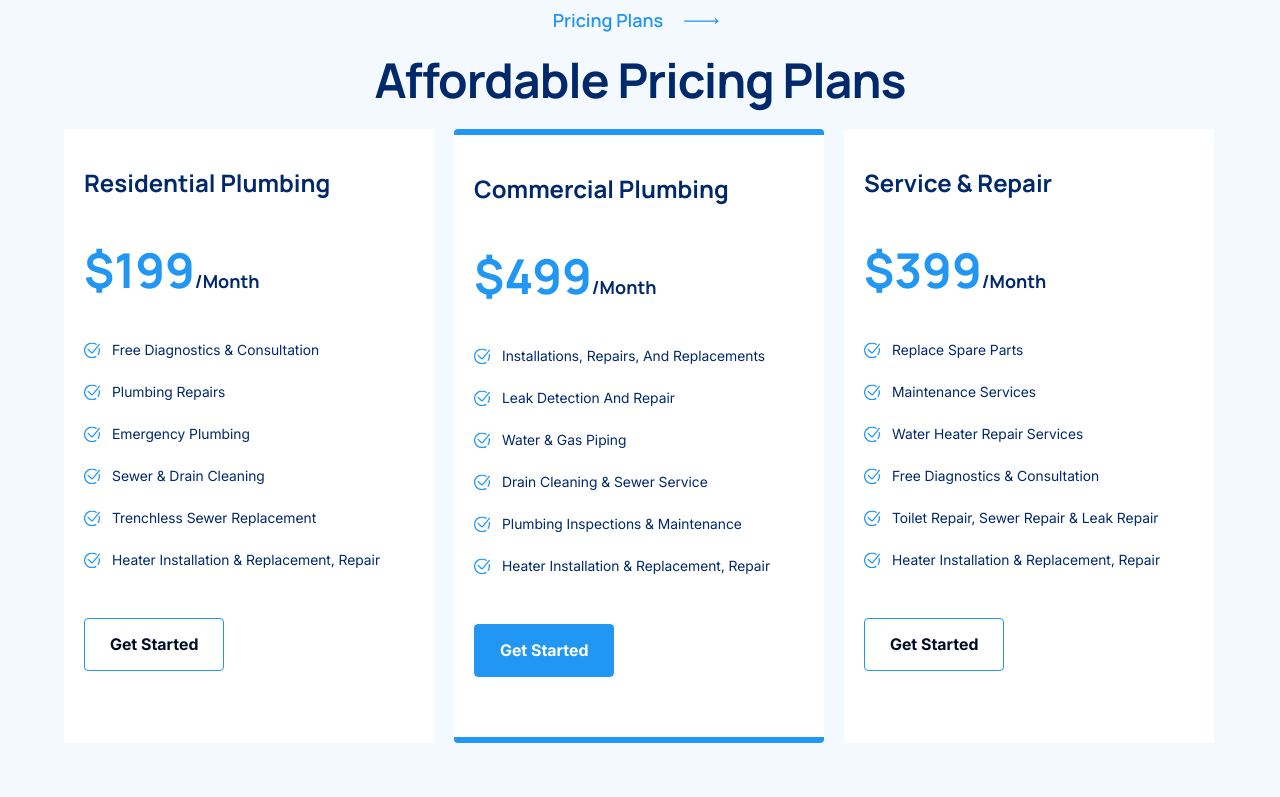
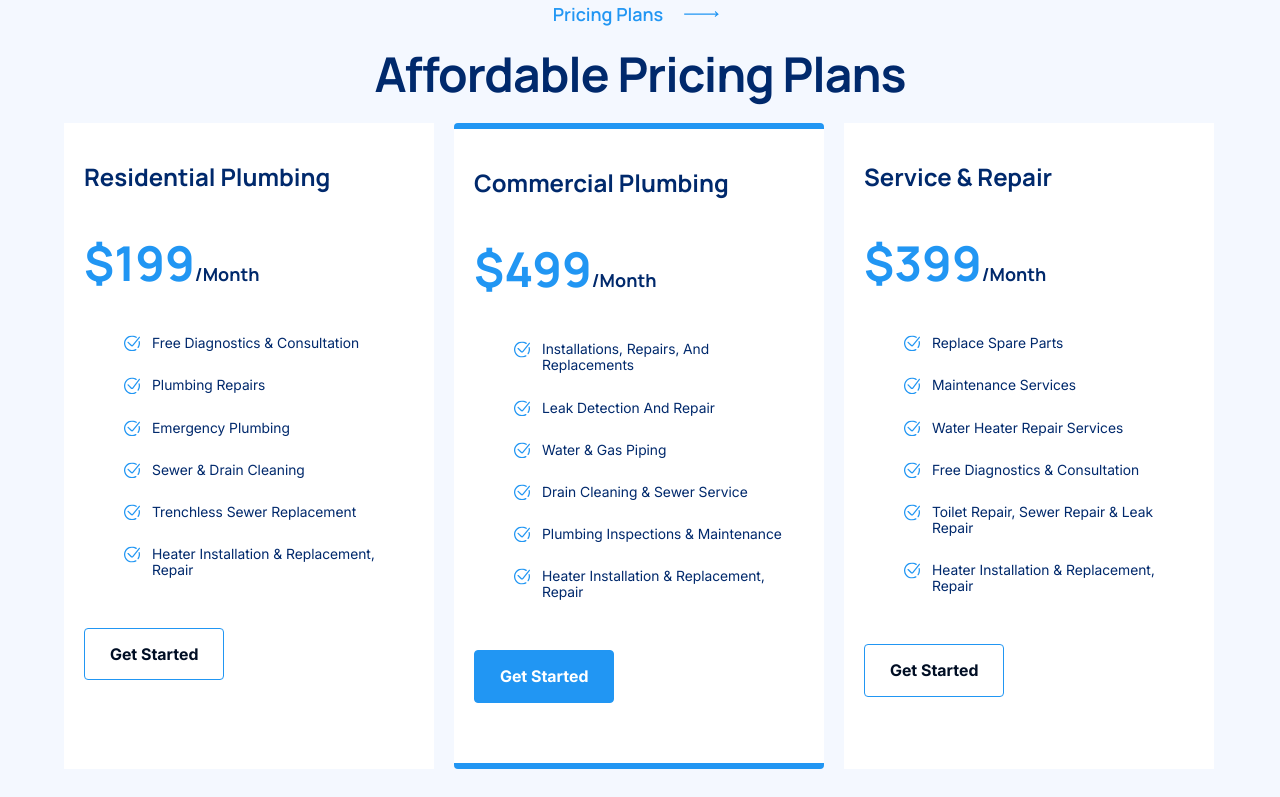
Before and after one commit to Fisoou/housefix, a plain HTML site: page index.html in a window 1280 px wide. Shown: the part 2984-3781 px from the top of the page. Drawn offline with Linux system fonts and the light colour scheme.

Commit message:
list -> bullet-point-item

```diff
--- a/css/components/_about-us.scss
+++ b/css/components/_about-us.scss
@@ -73,7 +73,7 @@
       margin-bottom: 10px;
     }
     .bullet-point {
-      .list {
+      .bullet-point-item {
         background-size: 20px;
         padding-left: 32px;
         font-size: 18px;
--- a/css/components/_price-plans.scss
+++ b/css/components/_price-plans.scss
@@ -64,7 +64,7 @@
     .primary-btn {
       color: #fff;
     }
-    .list {
+    .bullet-point-item {
       background-size: 16px;
       font-family: "Inter";
       padding-left: 28px;
--- a/css/style.css
+++ b/css/style.css
@@ -88,7 +88,7 @@ li {
   font-family: "Inter";
 }
 
-.list {
+.bullet-point-item {
   font-family: "Inter";
   background-image: url("../img/checkmark.svg");
   background-repeat: no-repeat;
--- a/index.html
+++ b/index.html
@@ -219,9 +219,11 @@
             </p>
           </div>
           <div class="bullet-point">
-            <p class="list">Praesent Sodales Orci</p>
-            <p class="list">Curabitur Dignissim</p>
-            <p class="list">Nulla Condimentum</p>
+            <ul class="bullet-point-list">
+              <li class="bullet-point-item">Praesent Sodales Orci</li>
+              <li class="bullet-point-item">Curabitur Dignissim</li>
+              <li class="bullet-point-item">Nulla Condimentum</li>
+            </ul>
           </div>
           <button class="btn more-btn primary-btn">More About Us</button>
         </div>
@@ -244,12 +246,20 @@
                 <p class="period">/Month</p>
               </div>
               <div class="bullet-point">
-                <p class="list">Free Diagnostics & Consultation</p>
-                <p class="list">Plumbing Repairs</p>
-                <p class="list">Emergency Plumbing</p>
-                <p class="list">Sewer & Drain Cleaning</p>
-                <p class="list">Trenchless Sewer Replacement</p>
-                <p class="list">Heater Installation & Replacement, Repair</p>
+                <ul class="bullet-point-list">
+                  <li class="bullet-point-item">
+                    Free Diagnostics & Consultation
+                  </li>
+                  <li class="bullet-point-item">Plumbing Repairs</li>
+                  <li class="bullet-point-item">Emergency Plumbing</li>
+                  <li class="bullet-point-item">Sewer & Drain Cleaning</li>
+                  <li class="bullet-point-item">
+                    Trenchless Sewer Replacement
+                  </li>
+                  <li class="bullet-point-item">
+                    Heater Installation & Replacement, Repair
+                  </li>
+                </ul>
               </div>
               <button class="btn secondary-btn">Get Started</button>
             </div>
@@ -262,12 +272,22 @@
                 <p class="period">/Month</p>
               </div>
               <div class="bullet-point">
-                <p class="list">Installations, Repairs, And Replacements</p>
-                <p class="list">Leak Detection And Repair</p>
-                <p class="list">Water & Gas Piping</p>
-                <p class="list">Drain Cleaning & Sewer Service</p>
-                <p class="list">Plumbing Inspections & Maintenance</p>
-                <p class="list">Heater Installation & Replacement, Repair</p>
+                <ul class="bullet-point-list">
+                  <li class="bullet-point-item">
+                    Installations, Repairs, And Replacements
+                  </li>
+                  <li class="bullet-point-item">Leak Detection And Repair</li>
+                  <li class="bullet-point-item">Water & Gas Piping</li>
+                  <li class="bullet-point-item">
+                    Drain Cleaning & Sewer Service
+                  </li>
+                  <li class="bullet-point-item">
+                    Plumbing Inspections & Maintenance
+                  </li>
+                  <li class="bullet-point-item">
+                    Heater Installation & Replacement, Repair
+                  </li>
+                </ul>
               </div>
               <button class="btn primary-btn">Get Started</button>
             </div>
@@ -280,12 +300,22 @@
                 <p class="period">/Month</p>
               </div>
               <div class="bullet-point">
-                <p class="list">Replace Spare Parts</p>
-                <p class="list">Maintenance Services</p>
-                <p class="list">Water Heater Repair Services</p>
-                <p class="list">Free Diagnostics & Consultation</p>
-                <p class="list">Toilet Repair, Sewer Repair & Leak Repair</p>
-                <p class="list">Heater Installation & Replacement, Repair</p>
+                <ul class="bullet-point-list">
+                  <li class="bullet-point-item">Replace Spare Parts</li>
+                  <li class="bullet-point-item">Maintenance Services</li>
+                  <li class="bullet-point-item">
+                    Water Heater Repair Services
+                  </li>
+                  <li class="bullet-point-item">
+                    Free Diagnostics & Consultation
+                  </li>
+                  <li class="bullet-point-item">
+                    Toilet Repair, Sewer Repair & Leak Repair
+                  </li>
+                  <li class="bullet-point-item">
+                    Heater Installation & Replacement, Repair
+                  </li>
+                </ul>
               </div>
               <button class="btn secondary-btn">Get Started</button>
             </div>
@@ -656,7 +686,6 @@
         <div id="map" style="height: 600px"></div>
       </div>
     </div>
-
     <footer class="footer">
       <div class="container">
         <div class="headline">
```
Also changed, not shown: css/main.css.
